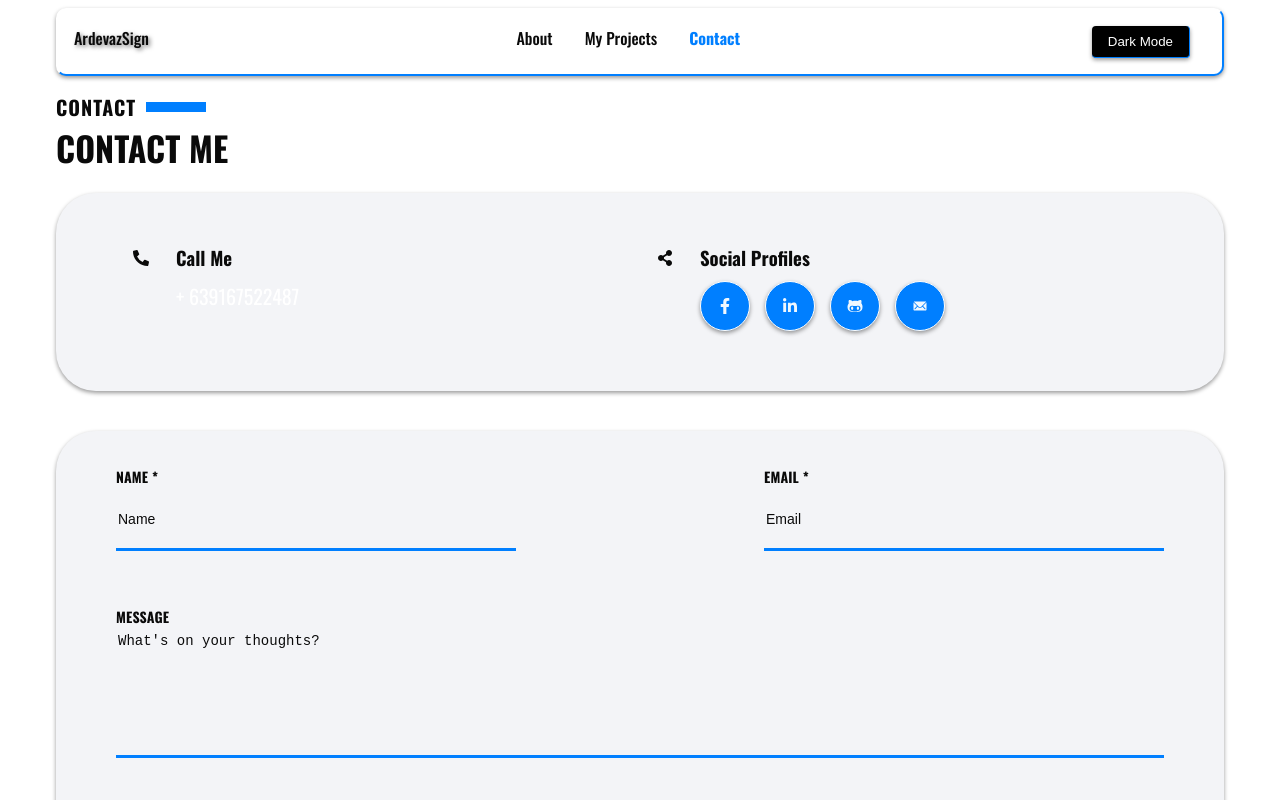
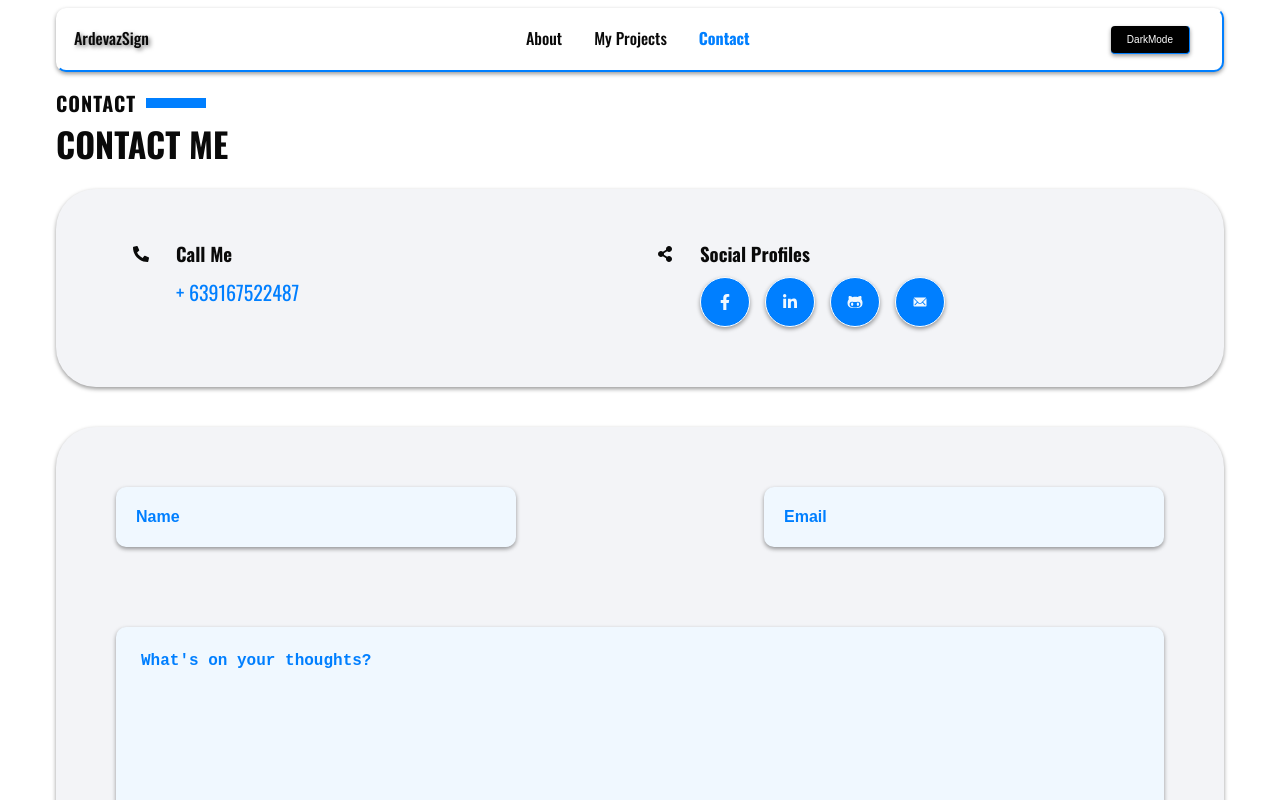
Before and after one commit to ardevazsign/my-react-portfolio, a React (Vite) app: page /contact in a window 1280 px wide. Shown: the top 800 px of the page. Built offline with nearby package versions, Linux system fonts and the light colour scheme; a web font is replaced by a local one.

Commit message:
finalized contact section

```diff
--- a/package.json
+++ b/package.json
@@ -10,6 +10,7 @@
     "preview": "vite preview"
   },
   "dependencies": {
+    "html-pdf": "^3.0.1",
     "react": "^18.3.1",
     "react-dom": "^18.3.1",
     "react-helmet-async": "^2.0.4",
--- a/src/components/ContactForm/ContactForm.jsx
+++ b/src/components/ContactForm/ContactForm.jsx
@@ -34,7 +34,7 @@ export const ContactForm = () => {
               placeholder="Name"
               required
             />
-            <span className={css.formLabel}>Name *</span>
+            <span className={css.formLabel}></span>
           </label>
 
           <label className={css.formField}>
@@ -45,7 +45,7 @@ export const ContactForm = () => {
               placeholder="Email"
               required
             />
-            <span className={css.formLabel}>Email *</span>
+            <span className={css.formLabel}></span>
           </label>
         </div>
 
@@ -56,7 +56,7 @@ export const ContactForm = () => {
             rows="8"
             placeholder="What's on your thoughts?"
           ></textarea>
-          <span className={css.formLabel}>Message</span>
+          <span className={css.formLabel}></span>
         </label>
 
         <button className={css.formButton} type="submit">
--- a/src/components/ContactForm/ContactForm.module.css
+++ b/src/components/ContactForm/ContactForm.module.css
@@ -47,6 +47,11 @@
   align-items: center;
   justify-content: center;
   color: var(--DARK);
+
+  @media (max-width: 320px) {
+    width: 30px;
+    height: 30px;
+  }
 }
 
 .contactDesc {
@@ -81,15 +86,31 @@
   position: relative;
   margin-bottom: 40px;
 }
-
-.formInput,
 .formTextArea {
+  padding: 25px;
   display: block;
   border: none;
-  border-bottom: 3px solid var(--link-color);
-  background-color: transparent;
+  border-radius: 10px;
+  font-size: 16px;
+  background-color: var(--fill-color);
   outline: transparent;
-  color: var(--DARK);
+  color: var(--link-color);
+  transition: border-color 250ms cubic-bezier(0.4, 0, 0.2, 1);
+  box-shadow: var(--boxShadow);
+  font-weight: 600;
+}
+
+.formInput {
+  display: block;
+  border: none;
+  border-radius: 10px;
+  padding-left: 20px;
+  font-size: 16px;
+  font-weight: 600;
+  box-shadow: var(--boxShadow);
+  background-color: var(--fill-color);
+  outline: transparent;
+  color: var(--link-color);
   transition: border-color 250ms cubic-bezier(0.4, 0, 0.2, 1);
 }
 
@@ -104,7 +125,7 @@
 
 .formInput:focus,
 .formTextArea:focus {
-  border-color: var(--SECONDARY);
+  border-color: var(--link-color);
 }
 
 .formLabel {
@@ -130,7 +151,7 @@
 
 .formInput::placeholder,
 .formTextArea::placeholder {
-  font-size: 14px;
+  font-size: 16px;
   color: var(--PRIMARY);
 }
 
--- a/src/components/DarkMode/ThemeToggle.jsx
+++ b/src/components/DarkMode/ThemeToggle.jsx
@@ -8,6 +8,7 @@ const ThemeToggle = () => {
     <button
       onClick={toggleTheme}
       style={{
+        fontSize: '10px',
         padding: '0.5rem 1rem',
         marginRight: '2rem',
         cursor: 'pointer',
@@ -21,7 +22,7 @@ const ThemeToggle = () => {
         color: theme === 'light' ? '#fff' : '#000',
       }}
     >
-      {theme === 'light' ? 'Dark' : 'Light'} Mode
+      {theme === 'light' ? 'Dark' : 'Light'}Mode
     </button>
   );
 };
--- a/src/components/Home/Home.jsx
+++ b/src/components/Home/Home.jsx
@@ -2,6 +2,7 @@ import css from './Home.module.css';
 import homeImage from '../../images/image1.jpg';
 import { Socials } from '../Socials/Socials';
 import { homeDetails } from '../../data/home';
+import DownloadButton from '../dowloadCv/DownloadButton';
 
 export const Home = () => {
   const { name, position, country } = homeDetails;
@@ -17,6 +18,9 @@ export const Home = () => {
         <div className={css.socialHolder}>
           <Socials />
         </div>
+        <div className={css.downloadBtnHolder}>
+          <DownloadButton />
+        </div>
       </div>
 
       <img
--- a/src/components/Home/Home.module.css
+++ b/src/components/Home/Home.module.css
@@ -73,3 +73,7 @@
     margin: 0;
   }
 }
+
+.downloadBtnHolder {
+  margin-left: 150px;
+}
--- /dev/null
+++ b/src/components/dowloadCv/DownloadButton.jsx
@@ -0,0 +1,45 @@
+import React, { useState } from 'react';
+import htmlPdf from 'html-pdf';
+import css from './DownloadButton.module.css';
+
+const DownloadButton = () => {
+  const [isLoading, setIsLoading] = useState(false);
+
+  const handleDownload = () => {
+    setIsLoading(true);
+
+    const resumeContent = document.getElementById('resume-content').innerHTML;
+
+    const options = {
+      format: 'A4',
+      orientation: 'portrait',
+      border: {
+        top: '10mm',
+        bottom: '10mm',
+        left: '10mm',
+        right: '10mm',
+      },
+    };
+
+    htmlPdf.create(resumeContent, options).toFile('resume.pdf', (err, res) => {
+      setIsLoading(false);
+      if (err) {
+        console.error(err);
+      } else {
+        window.open(res.filename);
+      }
+    });
+  };
+
+  return (
+    <button
+      className={css.downloadButton}
+      disabled={isLoading}
+      onClick={handleDownload}
+    >
+      {isLoading ? 'Downloading...' : 'Download CV'}
+    </button>
+  );
+};
+
+export default DownloadButton;
--- /dev/null
+++ b/src/components/dowloadCv/DownloadButton.module.css
@@ -0,0 +1,14 @@
+.downloadButton {
+  background-color: var(--link-color);
+  padding: 10px 15px;
+  color: var(--fill-color);
+  border-radius: 8px;
+  border: 1px solid #ffffff;
+  font-size: 14px;
+  font-weight: 600;
+  box-shadow: var(--boxShadow);
+}
+.downloadButton:hover {
+  background-color: var(--hover-color);
+  color: var(--fill-hover);
+}
--- a/src/data/contact.jsx
+++ b/src/data/contact.jsx
@@ -10,7 +10,7 @@ export const contactInfo = [
       <a
         style={{
           textDecoration: 'none',
-          color: '#ffff',
+          color: 'var(--link-color)',
           fontSize: '20px',
         }}
         href="tel:+639167522487"
--- a/src/index.css
+++ b/src/index.css
@@ -17,13 +17,17 @@
   --link-color: #007fff;
   --fill-color: #f0f8ff;
   --fill-hover: #100c08;
+  --textColor: #0a0a0a;
+  --special-color: #007fff;
 }
 
 [data-theme='dark'] {
+  --special-color: #1b1b1b;
   --hover-color: #007fff;
-  --link-color: #23f1f1;
+  --link-color: #22f0f0;
   --fill-color: #010b13;
   --fill-hover: #f0f8ff;
+  --textColor: #22f0f0;
 
   --bodyBackground: #1b1b1b;
   --foreground-color: #007fff;
```
Also changed, not shown: src/components/DarkMode/ToggleSwitch.jsx (+26 -26 lines), src/components/DarkMode/ThemeToggle.module.css (renamed from src/components/DarkMode/ToggleSwitch.module.css), 1 other file (tests, documents, lock files or other folders).
